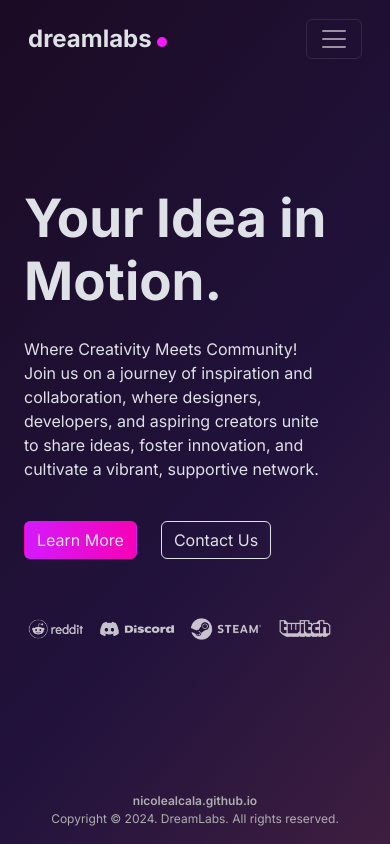
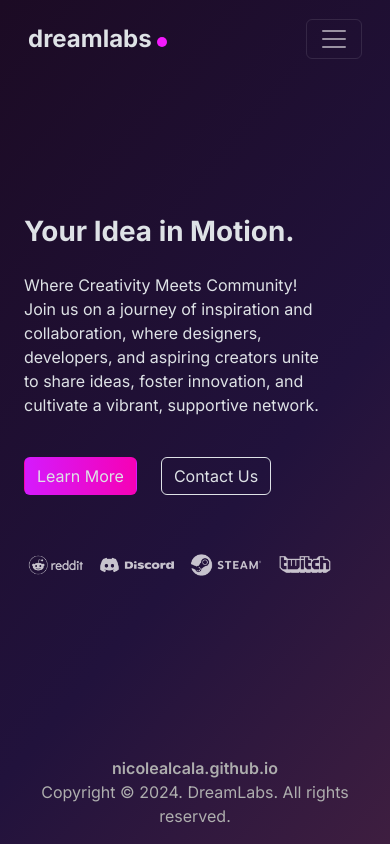
Before and after one commit to nicolealcala/dreamlabs, a Next.js app: page / in a window 390 px wide. Built offline with nearby package versions, Linux system fonts and the light colour scheme; no server answers.

Commit message:
shortened class names

```diff
--- a/src/app/globals.css
+++ b/src/app/globals.css
@@ -71,19 +71,19 @@
     font-weight: 300;
 }
 
-.txt-size-large {
+.txt-size-lg {
     font-size: 5rem;
 }
 
-.txt-size-mid {
+.txt-size-md {
     font-size: 14px;
 }
 
-.txt-size-small {
+.txt-size-sm {
     font-size: 12px;
 }
 
-.txt-size-xsmall {
+.txt-size-xs {
     font-size: 9px;
 }
 
@@ -244,7 +244,7 @@
         height: 430px;
     }
 
-    .txt-size-large {
+    .txt-size-lg {
         font-size: 4.5rem;
     }
 
@@ -260,13 +260,13 @@
         height: 350px;
     }
 
-    .txt-size-large {
+    .txt-size-lg {
         font-size: 3.8rem;
     }
 }
 
 @media screen and (max-width: 400px) {
-    .txt-size-large {
+    .txt-size-lg {
         font-size: 3.3rem;
     }
 }
```
